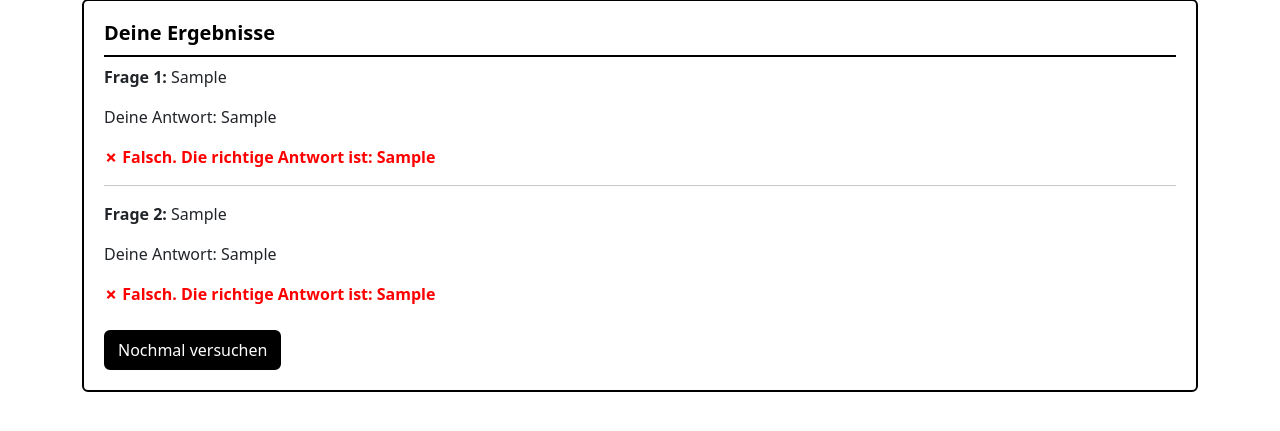
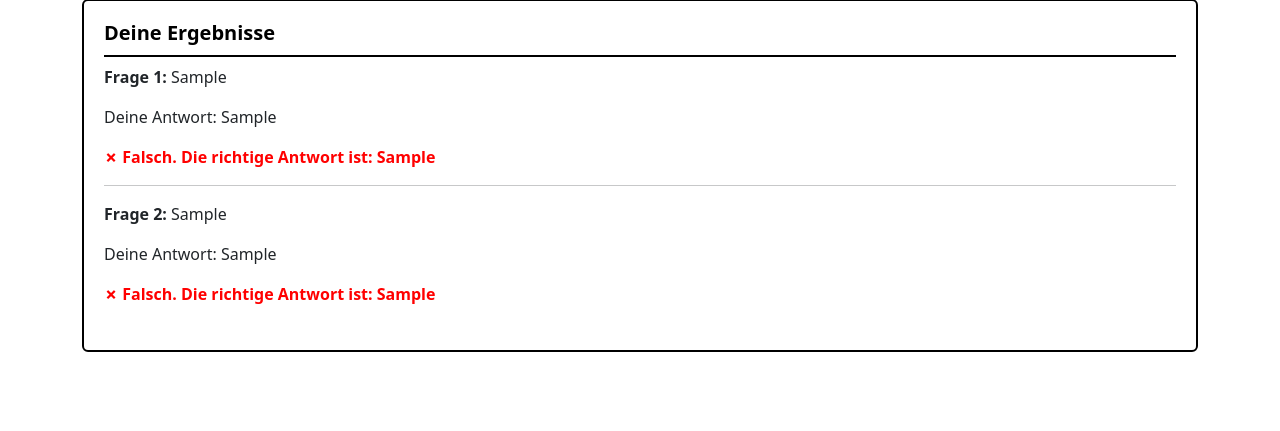
Before and after one commit to Davidgr062/Quiz_grabowski, a Flask app: template templates/quiz.html in a window 1280 px wide. Shown: the part 145-576 px from the top of the page. Run offline with Flask 3, Linux system fonts and the light colour scheme; the template is opened without the code that fills it: most values are stand-ins (such as "Sample title", 1, 10 or a date in 2020).

Commit message:
alphaversion3

```diff
--- a/templates/quiz.html
+++ b/templates/quiz.html
@@ -93,7 +93,7 @@
                 </div>
                 {% endfor %}
 
-                <a href="{{ url_for('quiz') }}" class="btn btn-primary">Nochmal versuchen</a>
+
             </div>
         </div>
         {% endif %}
```
Also changed, not shown: database.db.
